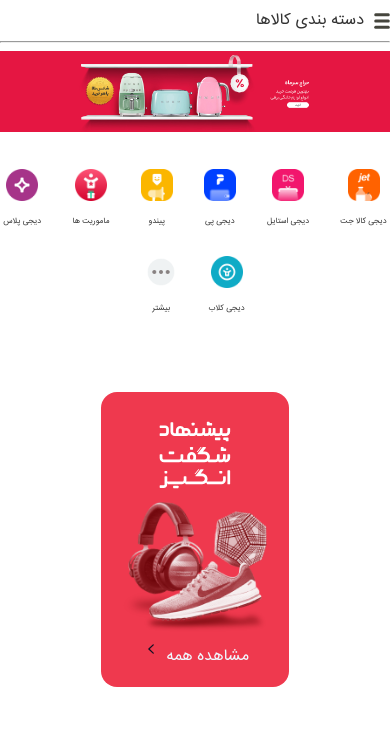
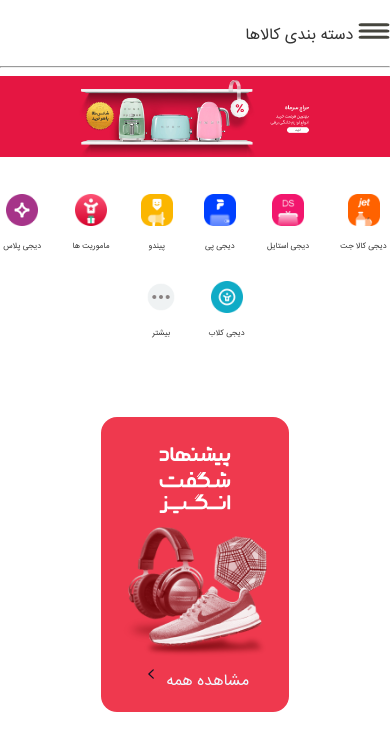
Before and after one commit to zahranoori1996/digikala-shop, a website: page index.html in a window 390 px wide. Shown: the part 62-796 px from the top of the page. Drawn offline with Linux system fonts and the light colour scheme; files whose address does not match are found by name.

Commit message:
added js menu toggle grouping mobile

```diff
--- a/Css/header.style.css
+++ b/Css/header.style.css
@@ -58,7 +58,8 @@
 
 }
 .header__menu-icon-hamburger {
-  width: 1rem;
+  cursor: pointer;
+  width: 2rem;
   height: 1rem;
   filter: invert(27%) sepia(100%) saturate(36%) hue-rotate(22deg)
     brightness(87%) contrast(108%);
@@ -75,13 +76,17 @@
   text-decoration: none;
   color: #333;
 }
+.dropdown {
+  /* display: flex; */
+  /* gap: 10px; */
+  transition: all 250ms ease-in 250ms;
+  -webkit-transition: all 250ms ease-in 250ms;
+  -moz-transition: all 250ms ease-in 250ms;
+  -ms-transition: all 250ms ease-in 250ms;
+  -o-transition: all 250ms ease-in 250ms;
+}
 .dropdown:hover .dropdown-content {
   display: block;
-}
-.dropdown {
-  display: flex;
-  gap: 10px;
-
 }
 
 .dropdown-content {
@@ -91,6 +96,12 @@
   min-width: 160px;
   box-shadow: 0px 8px 16px 0px rgba(0, 0, 0, 0.2);
   z-index: 1;
+}
+.show{
+  display: block;
+}
+.grouping{
+  padding: 10px 0;
 }
 
 .dropdown-content a {
--- a/Css/main.style.css
+++ b/Css/main.style.css
@@ -272,6 +272,8 @@
 .pouplar-brands__image {
   width: 7rem;
 }
+
+
 
 /* box 4 products */
 .box-four-products {
--- a/index.html
+++ b/index.html
@@ -31,8 +31,10 @@
             <div class="header__menu">
                 <ul class="header__menu-dropdown">
                     <li class="dropdown">
-                        <img class="header__menu-icon-hamburger"  src="src/icons/menu-icon.svg">
+                        <div class="grouping">
+                            <img class="header__menu-icon-hamburger"  src="src/icons/menu-icon.svg">
                         <a href="#" class="drop-btn">دسته بندی کالاها</a>
+                        </div>
                         <div class="dropdown-content">
                             <a href="#">
                                 <img class="menu-item__icons" src="src/icons/laptop.svg">
@@ -409,6 +411,7 @@
         <img class="banner-two__image" src="src/images/cifebanner.jpg">
     </a>
     </div>
+
     <!-- pouplar brands -->
     <div class="pouplar-brands">
         <div class="pouplar-brands__title">
@@ -454,6 +457,10 @@
 
     </div>
     </div>
+
+
+
+
     <!-- box 4 products -->
     <div class="box-four-products">
         <div class="box-four-products__mobile">
@@ -777,5 +784,6 @@
 <!-- div final -->
     </div>
     <script src="js/silder.js"></script>
+    <script src="./js/menu.js"></script>
 </body>
 </html>
--- /dev/null
+++ b/js/menu.js
@@ -0,0 +1,10 @@
+let menuItem = $.querySelector(".dropdown");
+let menuHumburgerIcon = $.querySelector(".header__menu-icon-hamburger")
+let dropdwonMenu = $.querySelector(".dropdown-content");
+console.log(menuHumburgerIcon);
+console.log(dropdwonMenu);
+menuItem.addEventListener("click", ()=>{
+    if(window.innerWidth <= 766){
+        dropdwonMenu.classList.toggle("show")
+    }
+})
--- a/js/silder.js
+++ b/js/silder.js
@@ -15,18 +15,18 @@
 ];
 let counter = 0;
 window.addEventListener("load", ()=>{
-    console.log("ccc");
+
     setInterval(()=>{
 
         if(counter < srcImagesSlider.length){
 
             sliderImage.setAttribute("src",srcImagesSlider[counter]);
-            console.log(srcImagesSlider[counter]);
+
             counter++;
 
         }else if(counter === srcImagesSlider.length){
             counter = 0;
         }
-        console.log(counter);
+
     },5000)
 })
```
Also changed, not shown: 1 other file.
